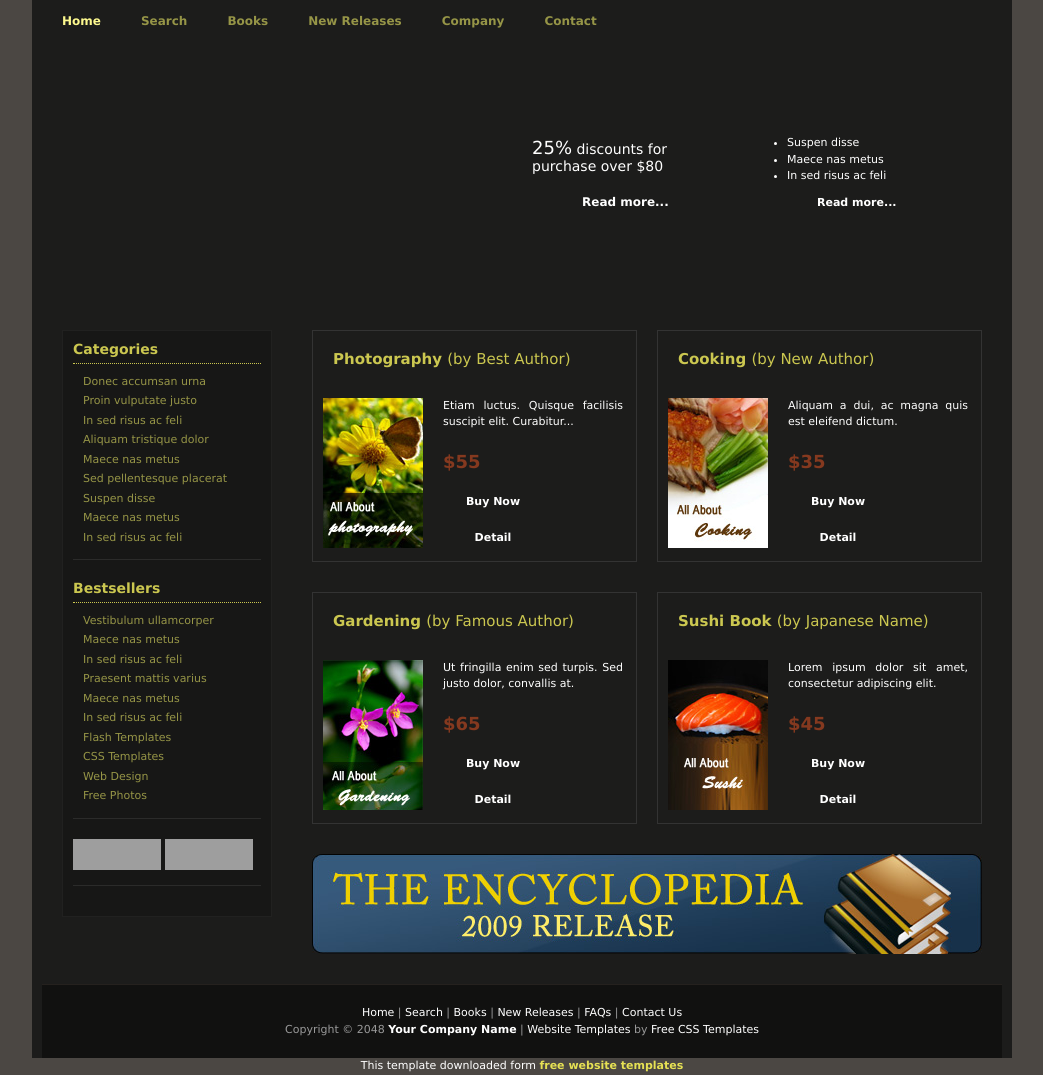
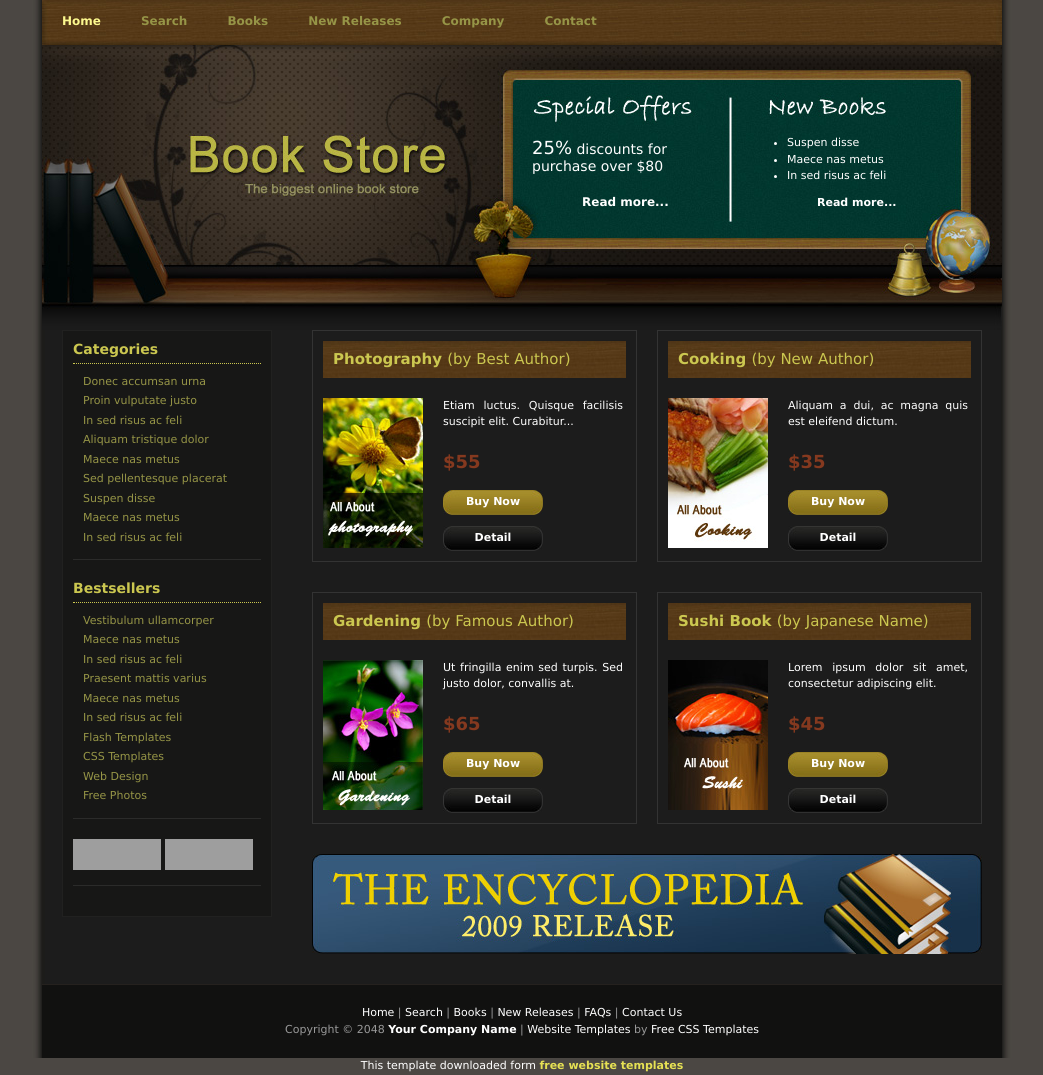
Before and after one commit to divesh1312/book-store, a plain HTML site: page index.html in a window 1280 px wide. Shown: the whole page, without its empty margins (118-1161 px from the left). Drawn offline with Linux system fonts and the light colour scheme; grey boxes are pictures that could not be loaded.

Commit message:
Update templatemo_style.css

```diff
--- a/templatemo_style.css
+++ b/templatemo_style.css
@@ -52,7 +52,7 @@ img {
 	width: 100px;
 	padding: 4px 0 5px 0;
 	margin-bottom: 10px;
-	background: url(images/templatemo_btn_02.jpg) no-repeat;
+	background: url(templatemo_btn_02.jpg) no-repeat;
 	color: #FFFFFF;
 	font-weight: bold;
 	text-decoration: none;
@@ -65,7 +65,7 @@ img {
 	width: 100px;
 	padding: 4px 0 5px 0;
 	margin-bottom: 10px;
-	background: url(images/templatemo_btn_01.jpg) no-repeat;
+	background: url(templatemo_btn_01.jpg) no-repeat;
 	color: #ffffff;
 	font-weight: bold;
 	text-decoration: none;
@@ -75,7 +75,7 @@ img {
 	width: 960px;
 	margin: 0 auto;
 	padding: 0 10px;
-	background: #1c1c1b url(images/templatemo_bg.jpg) repeat-y;
+	background: #1c1c1b url(templatemo_bg.jpg) repeat-y;
 }
 
 
@@ -85,7 +85,7 @@ img {
 	clear: both;
 	width: 960px;
 	height: 45px;
-	background: url(images/templatemo_menu_bg.jpg) no-repeat;
+	background: url(templatemo_menu_bg.jpg) no-repeat;
 }
 
 #templatemo_menu ul {
@@ -121,7 +121,7 @@ img {
 	height: 285px;
 	padding: 0;
 	margin: 0;
-	background: url(images/templatemo_header_bg.jpg) no-repeat;
+	background: url(templatemo_header_bg.jpg) no-repeat;
 }
 
 #templatemo_header a,a:hover {
@@ -241,7 +241,7 @@ img {
 	margin: 0 0 20px 0;
 	font-size: 15px;
 	color: #cbc750;
-	background: url(images/templatemo_h1_bg.jpg);
+	background: url(templatemo_h1_bg.jpg);
 }
 
 #templatemo_content_right h2 {
```
